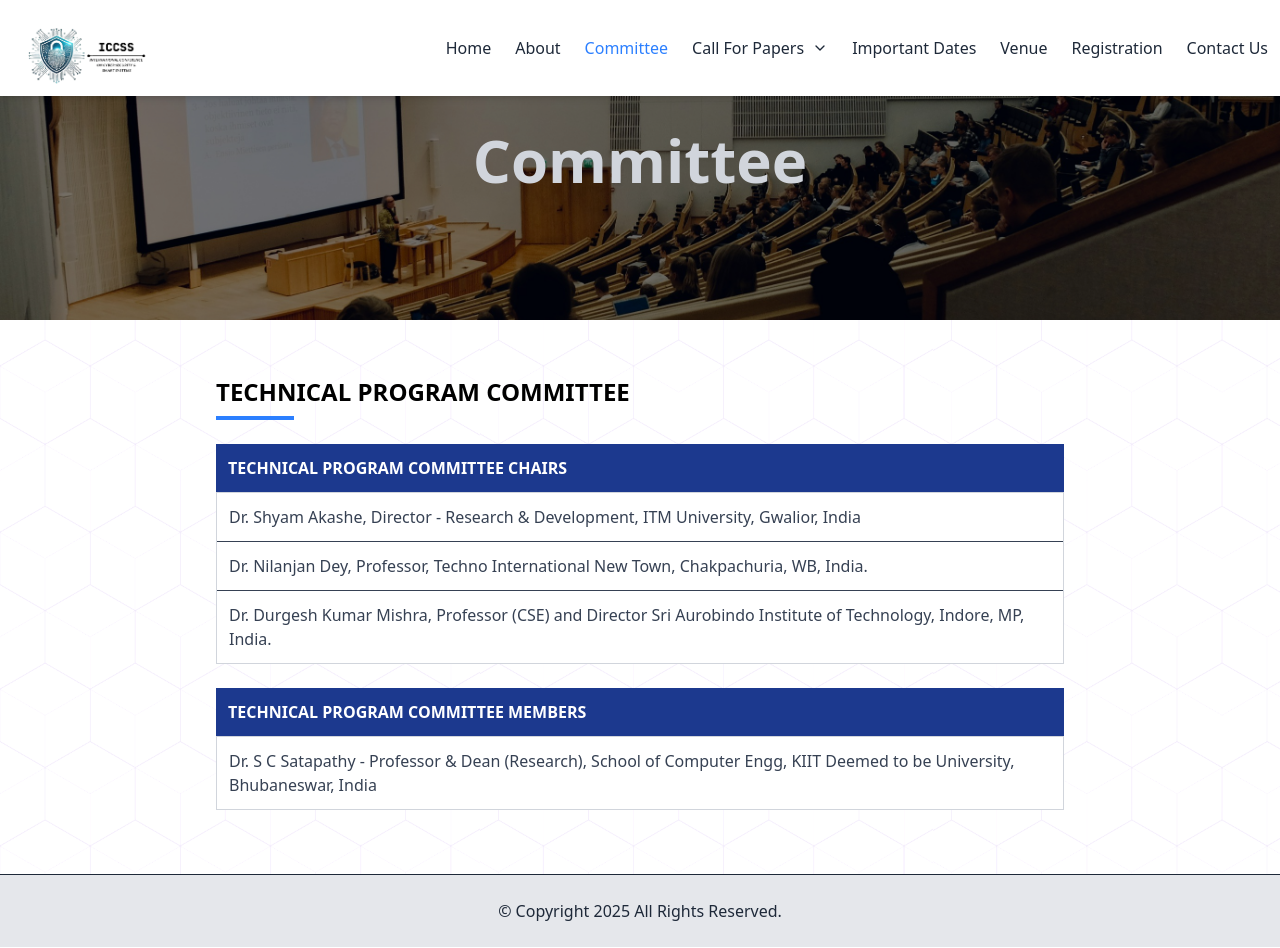
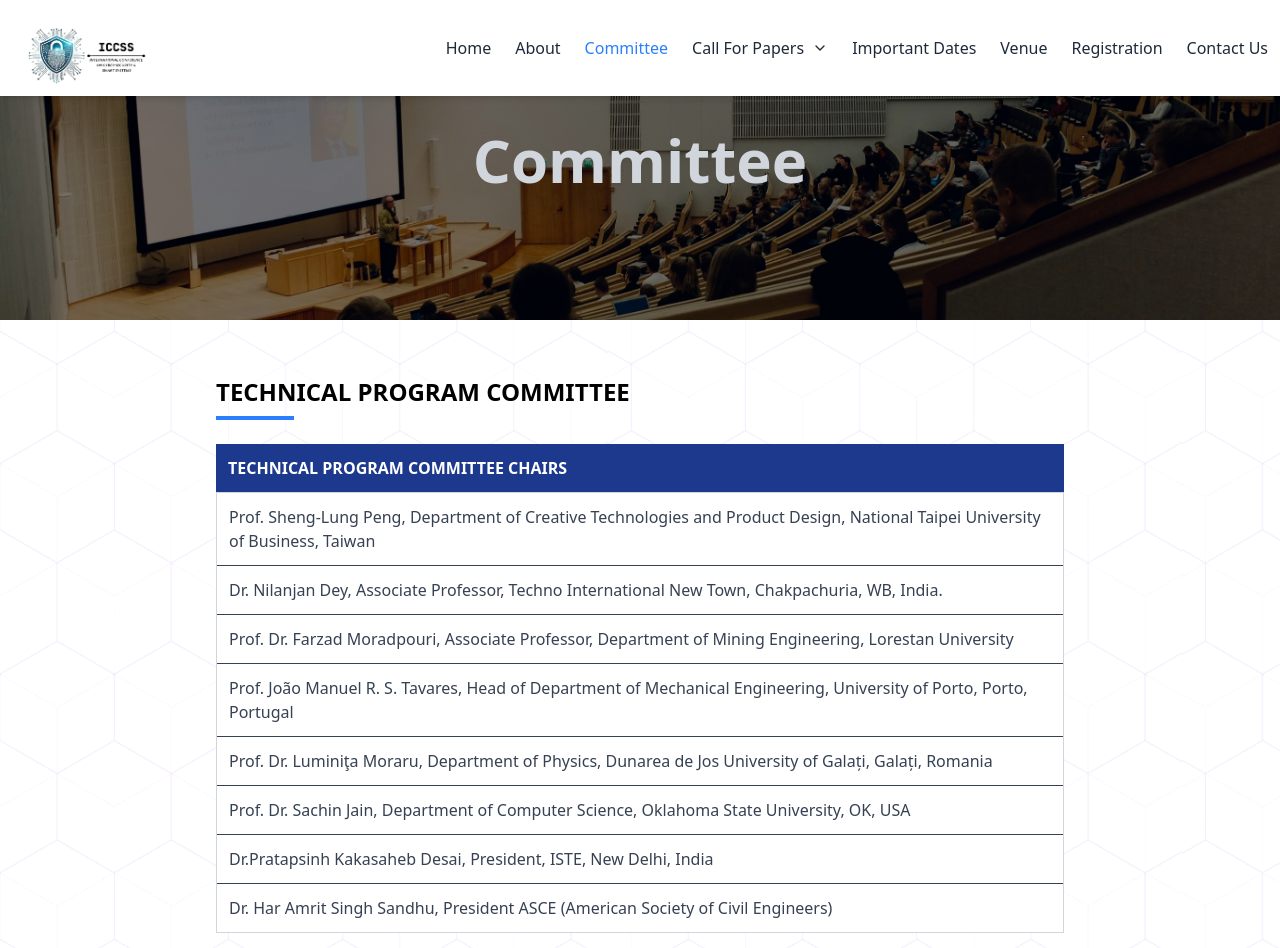
Before and after one commit to Sarthakkeche/Conference, a React (Vite) app: page /comitee in a window 1280 px wide. Shown: the top 948 px of the page. Built offline with nearby package versions, Linux system fonts and the light colour scheme.

Commit message:
commitee changes

```diff
--- a/src/Components/Comitee.jsx
+++ b/src/Components/Comitee.jsx
@@ -8,9 +8,14 @@ const committeeData = [
     {
         title: "TECHNICAL PROGRAM COMMITTEE CHAIRS",
         members: [
-            "Dr. Shyam Akashe, Director - Research & Development, ITM University, Gwalior, India",
-            "Dr. Nilanjan Dey, Professor, Techno International New Town, Chakpachuria, WB, India.",
-            "Dr. Durgesh Kumar Mishra, Professor (CSE) and Director Sri Aurobindo Institute of Technology, Indore, MP, India."
+            " Prof. Sheng-Lung Peng,  Department of Creative Technologies and Product Design, National Taipei University of Business, Taiwan",
+            "Dr. Nilanjan Dey, Associate Professor, Techno International New Town, Chakpachuria, WB, India.",
+            "Prof. Dr. Farzad Moradpouri,  Associate Professor, Department of Mining Engineering, Lorestan University",
+            "Prof. João Manuel R. S. Tavares,  Head of Department of Mechanical Engineering, University of Porto, Porto, Portugal",
+            "Prof. Dr. Luminiţa Moraru,  Department of Physics, Dunarea de Jos University of Galați, Galați, Romania",
+            "Prof. Dr. Sachin Jain,  Department of Computer Science, Oklahoma State University, OK, USA",
+            "Dr.Pratapsinh Kakasaheb Desai,  President, ISTE, New Delhi, India",
+            "Dr. Har Amrit Singh Sandhu,  President ASCE (American Society of Civil Engineers)"
         ]
     },
     {
```
